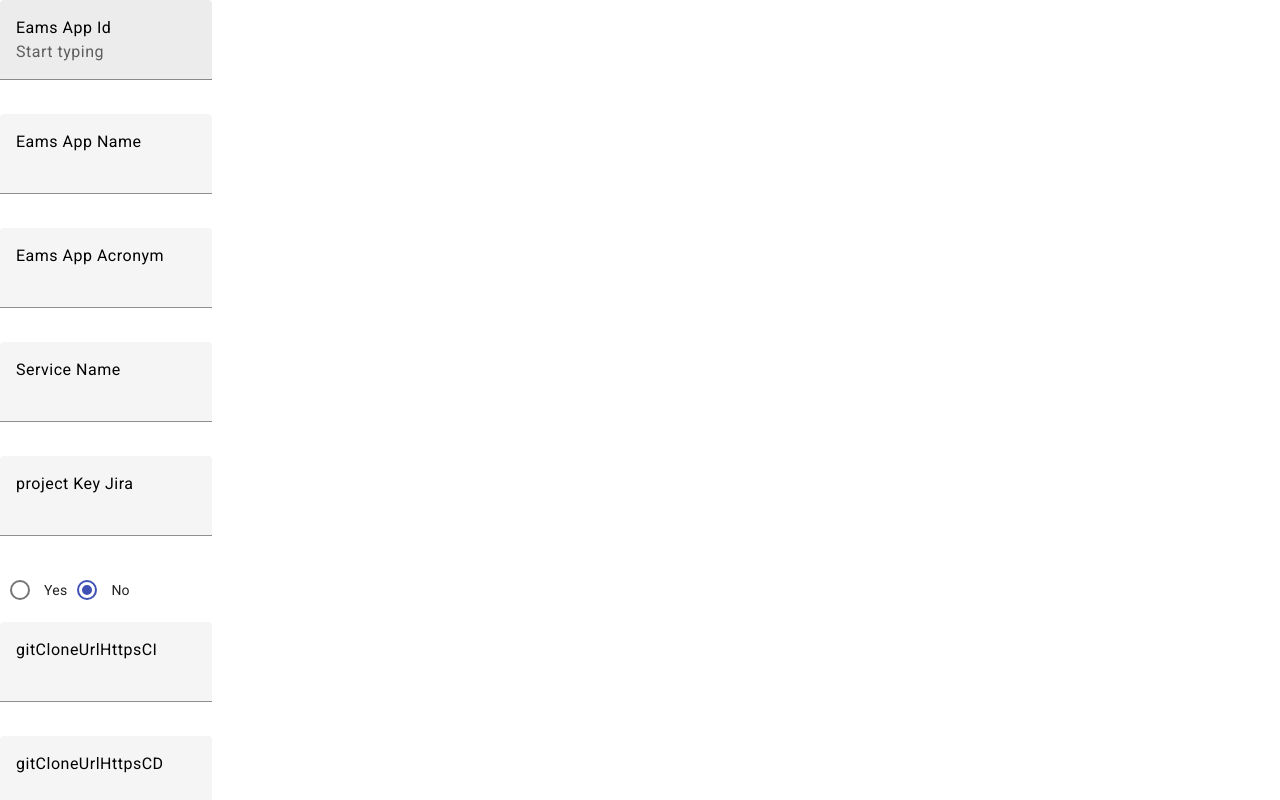
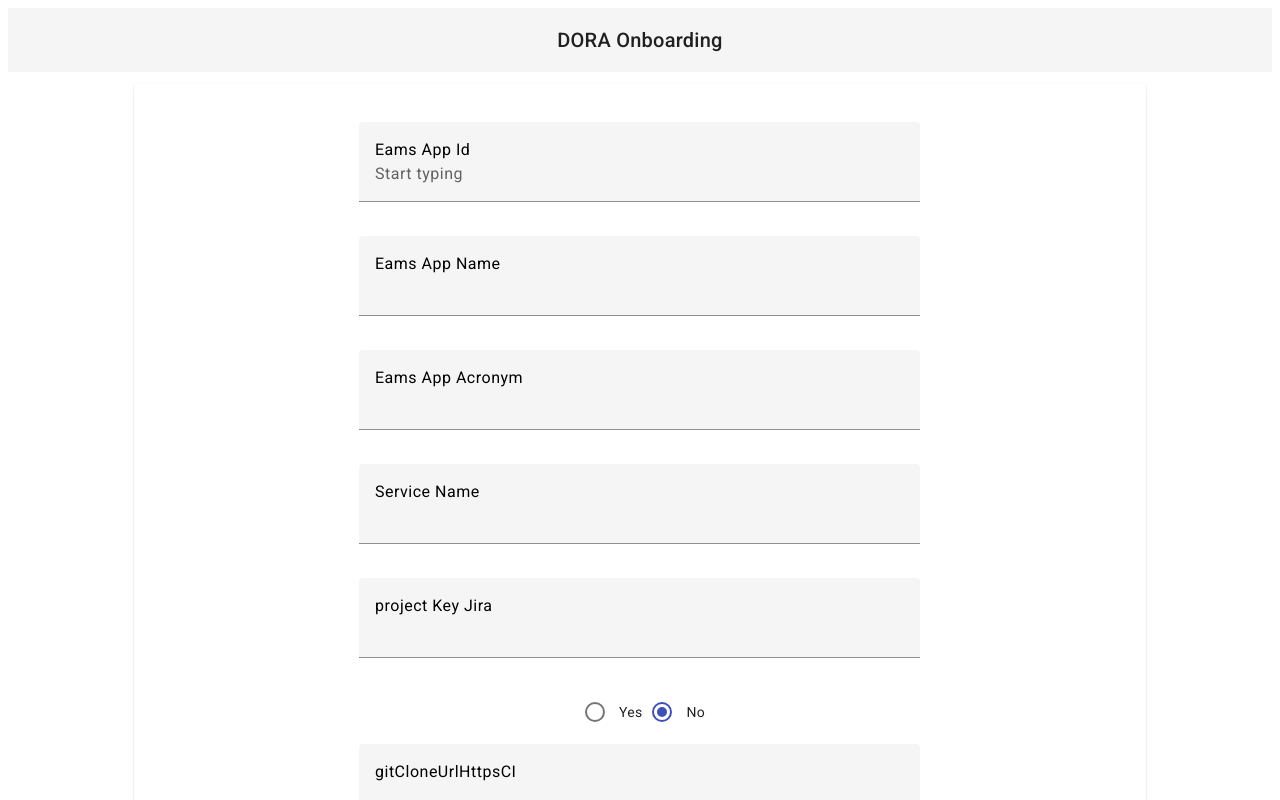
Before and after one commit to Nsg2057/DORA-Onboarding, an Angular app: page / in a window 1280 px wide. Shown: the top 800 px of the page. Built offline with nearby package versions, Linux system fonts and the light colour scheme.

Commit message:
style change

```diff
--- a/src/app/app.component.css
+++ b/src/app/app.component.css
@@ -0,0 +1,3 @@
+.title-center {
+    margin: 0 auto;
+  }
--- a/src/app/app.component.html
+++ b/src/app/app.component.html
@@ -1 +1,6 @@
+<p style="align-items: center; text-align: center;">
+    <mat-toolbar>
+      <span class="title-center">DORA Onboarding</span>
+    </mat-toolbar>
+  </p>
 <app-onboarding></app-onboarding>
--- a/src/app/app.module.ts
+++ b/src/app/app.module.ts
@@ -14,6 +14,7 @@
 import {MatFormFieldModule} from "@angular/material/form-field";
 import {MatButtonToggleModule} from "@angular/material/button-toggle";
 import {MatButtonModule} from "@angular/material/button";
+import {MatToolbarModule} from '@angular/material/toolbar';
 
 @NgModule({
   declarations: [
@@ -33,7 +34,8 @@
     MatCardModule,
     MatRadioModule,
     MatButtonToggleModule,
-    MatButtonModule
+    MatButtonModule,
+    MatToolbarModule
 
   ],
   providers: [],
--- a/src/app/onboarding/onboarding.component.css
+++ b/src/app/onboarding/onboarding.component.css
@@ -1 +1,15 @@
-@import '~@angular/material/prebuilt-themes/indigo-pink.css';
+/* @import '~@angular/material/prebuilt-themes/indigo-pink.css'; */
+  mat-form-field {
+
+    min-width: 60%;
+  }
+  .outer {
+    width: 100%;
+    text-align: center;
+  }
+
+  .inner {
+    display: inline-block;
+    width: 80%;
+    padding: 3%;
+  }
--- a/src/app/onboarding/onboarding.component.html
+++ b/src/app/onboarding/onboarding.component.html
@@ -1,3 +1,6 @@
+
+<div class="outer">
+  <mat-card class="inner" >
     <form [formGroup]="OnboardingForm">
       <p>
         <mat-form-field class="onboarding-form-fields">
@@ -149,3 +152,6 @@
       </p>
       <button mat-raised-button (click)=onSubmit()>Submit</button>
     </form>
+  </mat-card>
+
+</div>
--- a/src/styles.css
+++ b/src/styles.css
@@ -1,4 +1,5 @@
 /* You can add global styles to this file, and also import other style files */
 
-html, body { height: 100%; }
-body { margin: 0; font-family: Roboto, "Helvetica Neue", sans-serif; }
+/* html, body { height: 100%; }
+body { margin: 0; font-family: Roboto, "Helvetica Neue", sans-serif; } */
+@import "~@angular/material/prebuilt-themes/indigo-pink.css";
```
Lines whose indentation alone changed are shown as unchanged.
